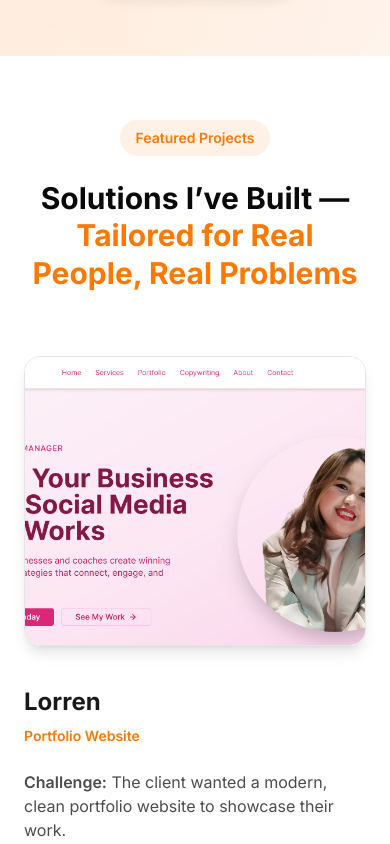
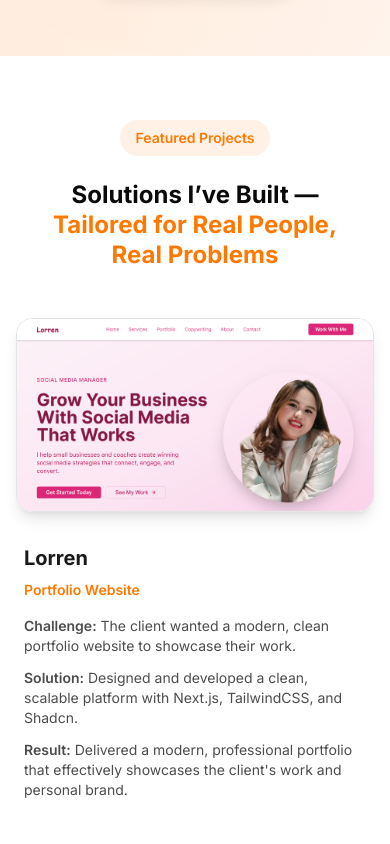
Before and after one commit to aopalero/my-portfolio, a Next.js app: page / in a window 390 px wide. Shown: the part 2380-3224 px from the top of the page. Built offline with nearby package versions, Linux system fonts and the light colour scheme.

Commit message:
fixed image on mobile view

```diff
--- a/components/Projects.tsx
+++ b/components/Projects.tsx
@@ -12,22 +12,22 @@ interface ProjectsProps {
 export function Projects({ onContactClick }: ProjectsProps) {
   return (
     <section id="projects" className="py-16 md:py-20 lg:py-24 scroll-mt-20 md:scroll-mt-24">
-      <div className="mx-auto max-w-6xl px-6">
+      <div className="mx-auto max-w-6xl px-4 sm:px-6">
         {/* Section Header */}
-        <div className="text-center mb-16">
+        <div className="text-center mb-12 md:mb-16">
           <div className="inline-flex items-center gap-2 px-4 py-2 rounded-full bg-[#FF7900]/10 text-[#FF7900] text-sm font-semibold mb-6">
             Featured Projects
           </div>
-          <h2 className="text-3xl md:text-4xl lg:text-5xl font-bold leading-tight">
+          <h2 className="text-2xl sm:text-3xl md:text-4xl lg:text-5xl font-bold leading-tight px-4">
             Solutions I&rsquo;ve Built —<br />
             <span className="text-[#FF7900]">Tailored for Real People, Real Problems</span>
           </h2>
         </div>
 
         {/* Projects Grid */}
-        <div className="space-y-20">
+        <div className="space-y-16 md:space-y-20">
           {PROJECTS.map((project) => (
-            <div key={project.id} className={`grid md:grid-cols-2 gap-10 items-center ${project.imageFirst ? 'md:[&>*:first-child]:order-2' : ''}`}>
+            <div key={project.id} className={`grid gap-8 md:gap-10 items-center ${project.imageFirst ? 'md:grid-cols-2 md:[&>*:first-child]:order-2' : 'md:grid-cols-2'}`}>
               {/* Project Image */}
               <div className="group relative rounded-2xl overflow-hidden shadow-lg border hover:shadow-2xl transition-all duration-300">
                 <div className="absolute inset-0 bg-gradient-to-tr from-[#FF7900]/10 to-transparent opacity-0 group-hover:opacity-100 transition-opacity"></div>
@@ -44,7 +44,7 @@ export function Projects({ onContactClick }: ProjectsProps) {
                     alt={`${project.title} - ${project.subtitle}`}
                     width={1200}
                     height={800}
-                      className="w-full h-72 object-cover pointer-events-none"
+                    className="w-full h-48 sm:h-56 md:h-64 lg:h-72 object-cover pointer-events-none"
                   />
                 </a>
                 <div className="absolute bottom-4 right-4 px-3 py-1 bg-white/90 rounded-full text-sm font-semibold text-[#FF7900]">
@@ -53,25 +53,25 @@ export function Projects({ onContactClick }: ProjectsProps) {
               </div>
 
               {/* Project Details */}
-              <div className="space-y-6">
+              <div className="space-y-4 md:space-y-6 px-2 sm:px-0">
                 <div>
-                  <h3 className="text-2xl font-bold text-black/90 mb-2">{project.title}</h3>
-                  <p className="text-[#FF7900] font-semibold text-sm mb-4">{project.subtitle}</p>
+                  <h3 className="text-xl sm:text-2xl font-bold text-black/90 mb-2">{project.title}</h3>
+                  <p className="text-[#FF7900] font-semibold text-sm mb-3 md:mb-4">{project.subtitle}</p>
                 </div>
 
                 <div className="space-y-3">
                   <div className="flex items-start gap-3">
-                    <p className="text-black/70">
+                    <p className="text-black/70 text-sm sm:text-base">
                       <span className="font-semibold">Challenge:</span> {project.challenge}
                     </p>
                   </div>
                   <div className="flex items-start gap-3">
-                    <p className="text-black/70">
+                    <p className="text-black/70 text-sm sm:text-base">
                       <span className="font-semibold">Solution:</span> {project.solution}
                     </p>
                   </div>
                   <div className="flex items-start gap-3">
-                    <p className="text-black/70">
+                    <p className="text-black/70 text-sm sm:text-base">
                       <span className="font-semibold">Result:</span> {project.result}
                     </p>
                   </div>
@@ -82,10 +82,11 @@ export function Projects({ onContactClick }: ProjectsProps) {
         </div>
 
         {/* CTA Section */}
-        <div className="mt-16 text-center">
+        <div className="mt-12 md:mt-16 text-center px-4">
           <Button
             onClick={onContactClick}
             size="xl"
+            className="w-full sm:w-auto"
           >
             See How I Can Help You
             <svg className="w-5 h-5" fill="none" stroke="currentColor" viewBox="0 0 24 24">
```
Lines whose indentation alone changed are shown as unchanged.
